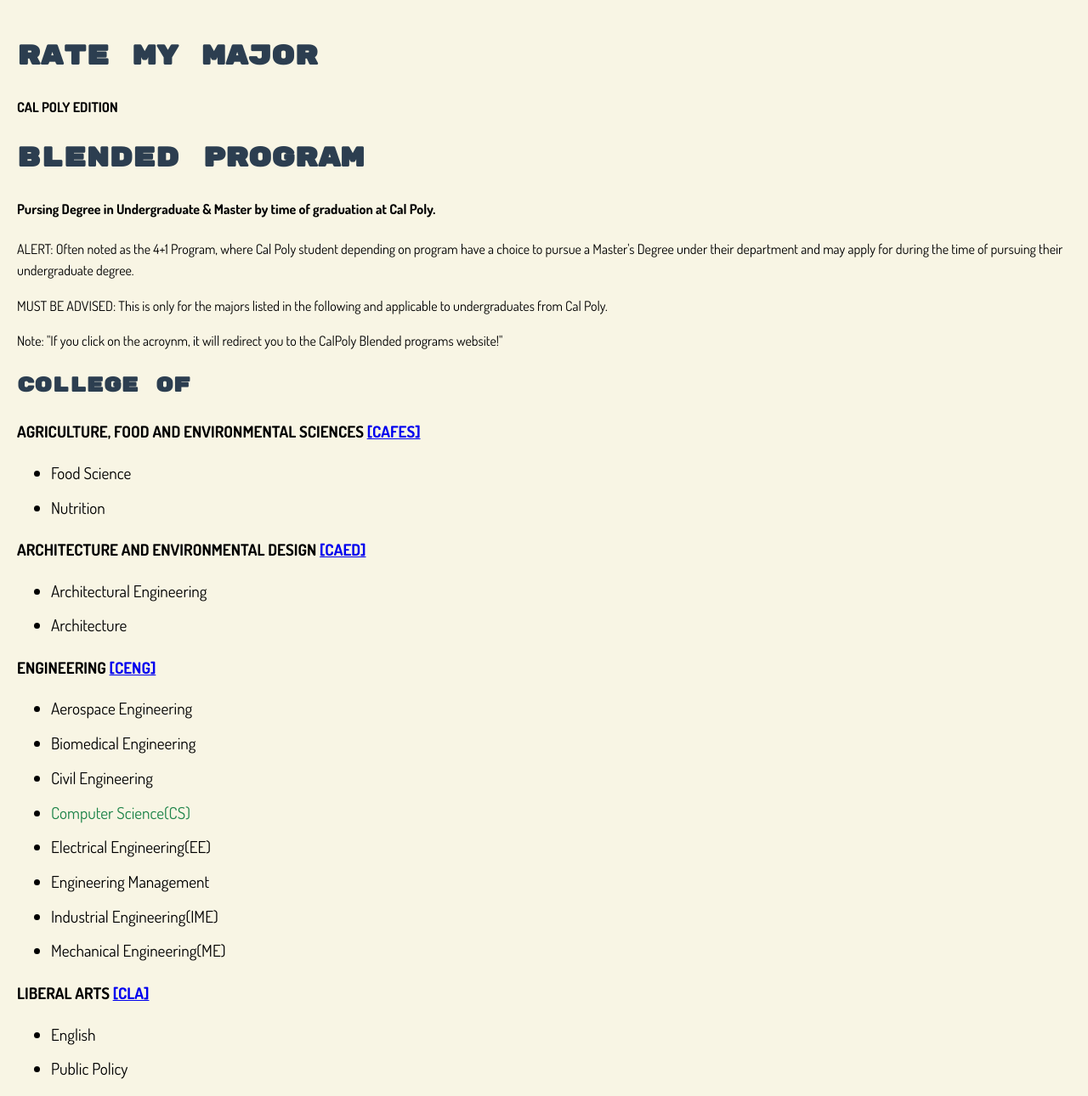
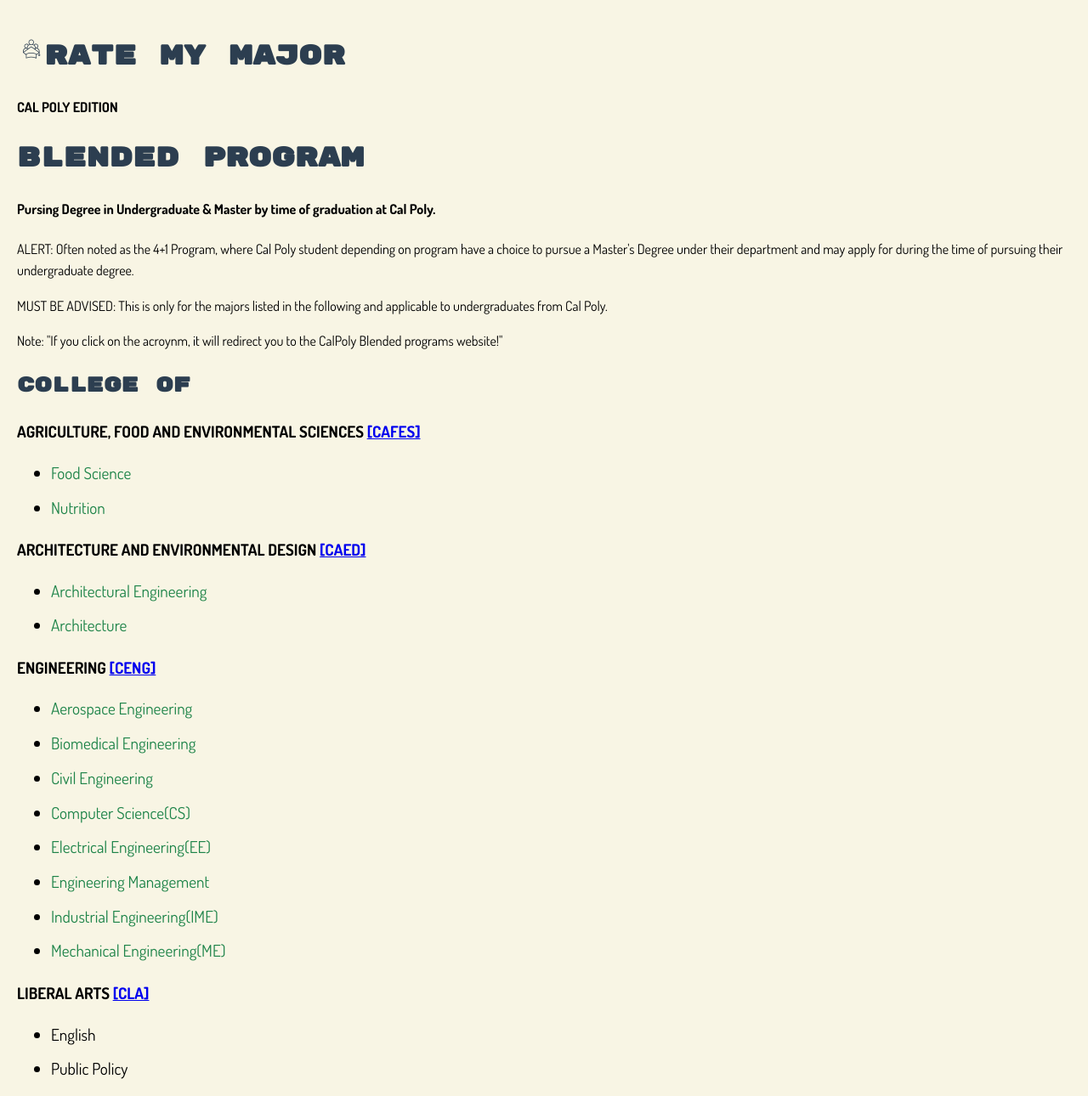
Before and after one commit to ewong128/majorinsight, a website: page packages/proto/public/blended.html in a window 1280 px wide. Shown: the top 1290 px of the page at 85% size. Drawn offline with Linux system fonts and the light colour scheme.

Commit message:
Added icon and made some additions to styling

```diff
--- a/packages/proto/public/blended.html
+++ b/packages/proto/public/blended.html
@@ -13,7 +13,9 @@
         <link rel="stylesheet" href="styles/page.css" />
     </head>
     <body>
-        <h1><a href="index.html">Rate My Major</a></h1>
+        <h1>  <svg class="icon">
+            <use href="/icons/education.svg#icon-gradcap" />
+            </svg><a href="index.html">Rate My Major</a></h1>
         <h4>CAL POLY EDITION</h4>
         <h1>Blended Program</h1>
         <h4>Pursing Degree in Undergraduate & Master by time of graduation at Cal Poly.</h4>
@@ -30,25 +32,25 @@
         <h2>College Of</h2>
         <h3>AGRICULTURE, FOOD AND ENVIRONMENTAL SCIENCES <a href="https://cafes.calpoly.edu/">[CAFES]</a></h3>
         <ul>
-            <li>Food Science</li>
-            <li>Nutrition</li>
+            <li><a href="csup.html">Food Science</a></li>
+            <li><a href="csup.html">Nutrition</a></li>
         </ul>
 
         <h3>ARCHITECTURE AND ENVIRONMENTAL DESIGN <a href="https://caed.calpoly.edu/">[CAED]</a></h3>
         <ul>
-            <li>Architectural Engineering</li>
-            <li>Architecture</li>
+            <li><a href="csup.html">Architectural Engineering</a></li>
+            <li><a href="csup.html">Architecture</a></li>
         </ul>
         <h3>ENGINEERING <a href="https://ceng.calpoly.edu/">[CENG]</a></h3>
         <ul>
-            <li>Aerospace Engineering</li>
-            <li>Biomedical Engineering</li>
-            <li>Civil Engineering</li>
+            <li><a href="csup.html">Aerospace Engineering</a></li>
+            <li><a href="csup.html">Biomedical Engineering</a></li>
+            <li><a href="csup.html">Civil Engineering</a></li>
             <li><a href="csse.html">Computer Science(CS)</a></li>
-            <li>Electrical Engineering(EE)</li>
-            <li>Engineering Management</li>
-            <li>Industrial Engineering(IME)</li>
-            <li>Mechanical Engineering(ME)</li>
+            <li><a href="csup.html">Electrical Engineering(EE)</a></li>
+            <li><a href="csup.html">Engineering Management</a></li>
+            <li><a href="csup.html">Industrial Engineering(IME)</a></li>
+            <li><a href="csup.html">Mechanical Engineering(ME)</a></li>
         </ul>
         <h3>LIBERAL ARTS <a href="https://cla.calpoly.edu/">[CLA]</a></h3>
         <ul>
--- a/packages/proto/public/styles/page.css
+++ b/packages/proto/public/styles/page.css
@@ -6,18 +6,32 @@
     line-height: 1.6;
 }
 
-h1, h2 {
+h1, h2{
     font-family: 'Rubik Mono One', sans-serif;
     color: #2c3e50; /* Darker color for contrast */
 }
 
+h3{
+    font-family: 'Dosis', sans-serif;
+    color: fff;
+}
+
+svg.icon {
+    display: inline;
+    height: 1em;
+    width: 1em;
+    vertical-align: top;
+    fill: currentColor;
+  }
+
+
 h1 a {
-    color: #2c3e50; /* Default color for links inside h1 */
-    text-decoration: none; /* Remove underline */
+    color: #2c3e50;
+    text-decoration: none;
 }
 
 h1 a:hover {
-    color: blue; /* Change to blue on hover */
+    color: blue;
 }
 
 ul li {
--- /dev/null
+++ b/packages/proto/public/styles/token.css
@@ -0,0 +1 @@
+/* Working on this page */
```
Also changed, not shown: packages/proto/public/college.html (+3 -1 lines), packages/proto/public/csse.html (+5 -1 lines), packages/proto/public/csup.html (added, +1 -0 lines), packages/proto/public/faq.html (+2 -0 lines), packages/proto/public/index.html (+8 -2 lines), packages/proto/public/master.html (+3 -1 lines), packages/proto/public/post.html (+6 -3 lines), packages/proto/public/profile.html (+3 -1 lines), packages/proto/public/styles/page1.css (added, +13 -0 lines), packages/proto/public/undergrad.html (+5 -3 lines), packages/proto/public/icons/education.svg (added).
